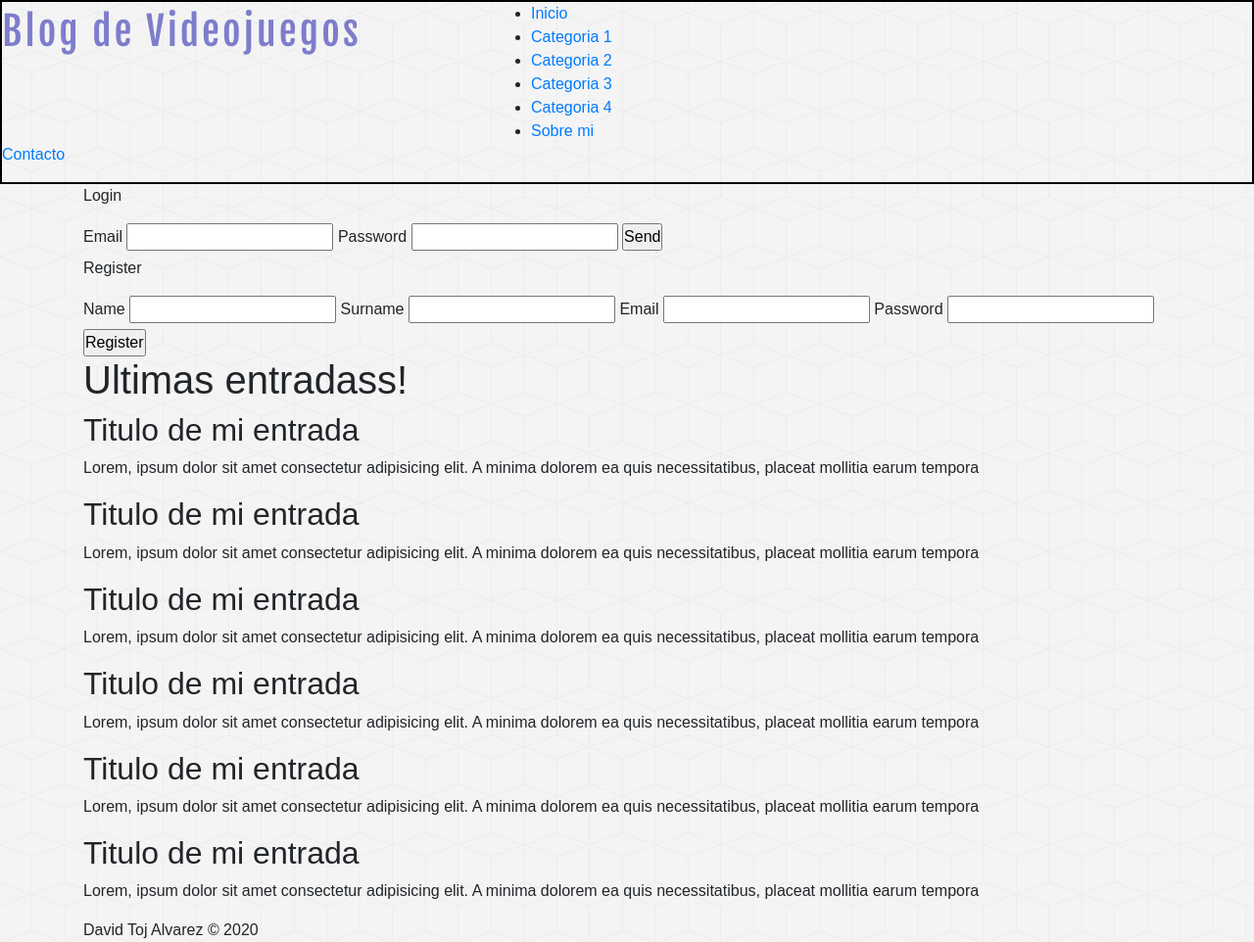
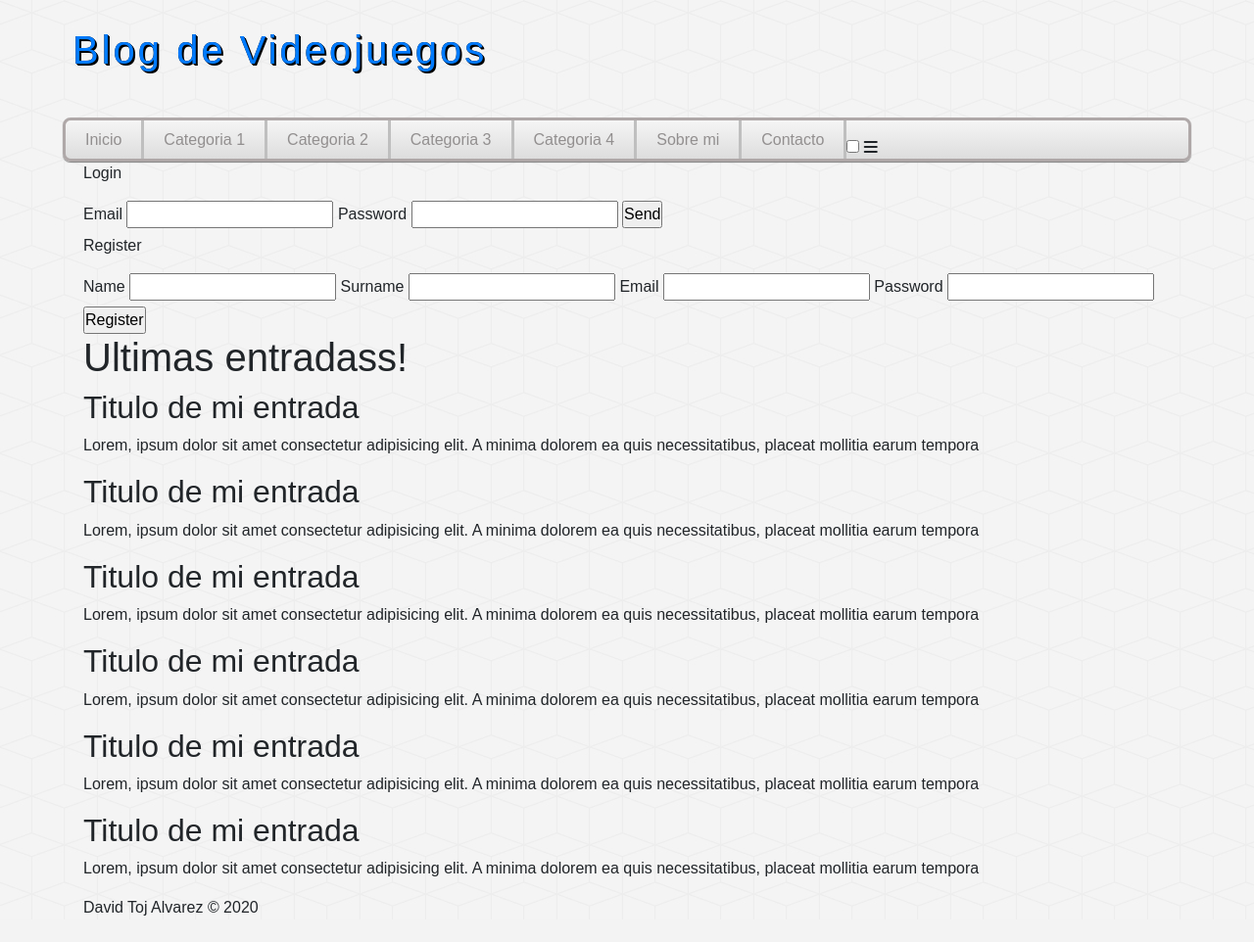
Before and after one commit to david69-js/Docker-container, a PHP site: page / in a window 1280 px wide. Shown: the whole page at 98% size. After the commit the page ends 935 px from the top, so only its background shows below. Run offline with PHP 8.4, Linux system fonts and the light colour scheme; some libraries are stand-ins or nearby versions.

Commit message:
10/9/2020

```diff
--- a/PHP_Docker/src/master-php/PhpProject/assets/css/style.css
+++ b/PHP_Docker/src/master-php/PhpProject/assets/css/style.css
@@ -9,7 +9,7 @@
   margin: 0px;
   padding: 0px;
   font-family: Arial, Helvetica, sans-serif;
-  text-decoration: none;
+  text-decoration: none !important;
 }
 
 .clearfix {
@@ -30,22 +30,68 @@ body {
 }
 
 #header {
-  width: 100%;
+  width: 90%;
   height: auto;
   background: transparent;
   margin: 0px auto;
-  border: 2px solid black;
 }
 
 #header #logo {
+  margin-top: 20px;
+  margin-left: 10px;
   float: left;
   width: 540px;
-  height: 140px;
-}
-
-#header #logo a {
+  height: 100px;
+  text-shadow: 0px 0px 0px black, 1px 1px 0px black, 2px 2px 0px black;
+  transition: all 10000ms;
   font-family: "fajala";
   font-size: 40px;
   letter-spacing: 3px;
   color: #7d7dcc;
 }
+
+#header #logo a:hover {
+  cursor: pointer;
+  text-shadow: 0px 0px 0px black, -1px -1px 0px black, -2px -2px 0px black;
+}
+
+/*Create manu */
+#nav {
+  clear: both;
+  width: 100%;
+  height: 45px;
+  background: linear-gradient(to bottom, whitesmoke 0px, #dddddd 100%);
+  border: 3px solid #afa8a8;
+  border-radius: 8px;
+  box-shadow: 0px 1px 1px gray;
+}
+
+#nav ul {
+  list-style: none;
+}
+
+#nav ul li {
+  float: left;
+  line-height: 19px;
+  border-right: 3px solid #bfbfbf;
+}
+
+#nav ul li a {
+  display: block;
+  padding: 10px 20px;
+  color: #928f8f;
+}
+
+ul li:hover {
+  background: linear-gradient(to bottom, #bdadad 0px, #bfbfbf 100%);
+}
+
+.checkbtn {
+  font-size: 30px;
+  color: wheat;
+  float: right;
+  line-height: 80px;
+}
+
+/*Media querys*/
+/*Create style content*/
--- a/PHP_Docker/src/master-php/PhpProject/index.php
+++ b/PHP_Docker/src/master-php/PhpProject/index.php
@@ -9,23 +9,29 @@
     <meta name="viewport" content="width=device-width, initial-scale=1.0">
 
     <!----------CDN-Bootstrap-------->
-    <link rel="stylesheet" href="https://stackpath.bootstrapcdn.com/bootstrap/4.5.2/css/bootstrap.min.css" integrity="sha384-JcKb8q3iqJ61gNV9KGb8thSsNjpSL0n8PARn9HuZOnIxN0hoP+VmmDGMN5t9UJ0Z" crossorigin="anonymous">
+<link rel="stylesheet" href="https://stackpath.bootstrapcdn.com/bootstrap/4.5.2/css/bootstrap.min.css" integrity="sha384-JcKb8q3iqJ61gNV9KGb8thSsNjpSL0n8PARn9HuZOnIxN0hoP+VmmDGMN5t9UJ0Z" crossorigin="anonymous">
+
+
+    <!-------------Font Awasome---------------->
+    <script src="https://kit.fontawesome.com/a076d05399.js"></script>
 
     <!-----------CSS---------->
     <link rel="stylesheet" href="assets/css/style.css">
+
     <title>Php Project</title>
 </head>
 <body>
 
-    <!-----------Cabecera-------------->
+     <!-----------Cabecera-------------->
 
-        <header id="header">
+     <header id="header">
             <div id="logo">
-                <a href="index.php">Blog de Videojuegos</a>
+                <a href="index.php" >Blog de Videojuegos</a>
             </div>
 
     <!-----------Menu -------------->
         <nav id="nav">
+
             <ul>
                 <li><a href="index.php">Inicio</a></li>
                 <li><a href="index.php">Categoria 1</a></li>
@@ -35,8 +41,16 @@
                 <li><a href="index.php">Sobre mi</a></li>
                 <li><a href="index.php">Contacto</a></li>
             </ul>
+            <input type="checkbox" id="check">
+            <label for="check" >
+                <i class="fas fa-bars" class="botton"></i>
+            </label>
+        <div class="clearfix"></div>
         </nav>
+
     </header>
+
+
     <div class="container">
 
 
--- /dev/null
+++ b/PHP_Docker/src/master-php/PhpProject/scss/components/_content.scss
@@ -0,0 +1 @@
+/*Create style content*/
--- a/PHP_Docker/src/master-php/PhpProject/scss/components/_generalStyle.scss
+++ b/PHP_Docker/src/master-php/PhpProject/scss/components/_generalStyle.scss
@@ -4,7 +4,7 @@
     margin: 0px;
     padding: 0px;
     font-family: Arial, Helvetica, sans-serif;
-    text-decoration: none;
+    text-decoration: none !important;
 }
 
 .clearfix{
--- a/PHP_Docker/src/master-php/PhpProject/scss/components/_header.scss
+++ b/PHP_Docker/src/master-php/PhpProject/scss/components/_header.scss
@@ -2,18 +2,64 @@
 @import 'mixins';
 
 #header{
-    width: 100%;
+    width: 90%;
     height: auto;
     background: transparent;
     margin: 0px auto;
-    border: 2px solid black;
-    #logo{
+    //border: 2px solid black;
+    #logo {
+        margin-top: 20px;
+        margin-left: 10px;
         float: left;
         width: 540px;
-        height: 140px;
-        a{
-           @include logo;
+        height: 100px;
+        text-shadow: 0px 0px 0px black, 1px 1px 0px black, 2px 2px 0px black;
+        transition: all 10000ms;
+        @include logo;
 
+        a:hover{
+            cursor: pointer;
+           text-shadow: 0px 0px 0px black, -1px -1px 0px black, -2px -2px 0px black;
+        }
+
+    }
+}
+
+/*Create manu */
+#nav{
+    clear: both;
+    width: 100%;
+    height: 45px;
+    background: linear-gradient(to bottom, rgb(245, 245, 245) 0px, rgb(221, 221, 221) 100%);
+    border: 3px solid rgb(175, 168, 168);
+    border-radius: 8px;
+    box-shadow:0px 1px 1px gray;
+    ul{
+        list-style: none;
+
+        li{
+            float: left;
+            line-height: 19px;
+            border-right: 3px solid rgb(191, 191, 191);
+            a{
+                display: block;
+                padding: 10px 20px;
+                color: #928f8f;
+            }
         }
     }
 }
+ul li:hover {
+    background: linear-gradient(to bottom, rgb(189, 173, 173) 0px, rgb(191, 191, 191) 100%);
+}
+
+
+.checkbtn{
+    font-size: 30px;
+    color: wheat;
+    float: right;
+    line-height: 80px;
+}
+
+
+/*Media querys*/
--- a/PHP_Docker/src/master-php/PhpProject/scss/style.scss
+++ b/PHP_Docker/src/master-php/PhpProject/scss/style.scss
@@ -1,2 +1,3 @@
 @import 'components/generalStyle';
 @import 'components/header';
+@import 'components/content';
```
